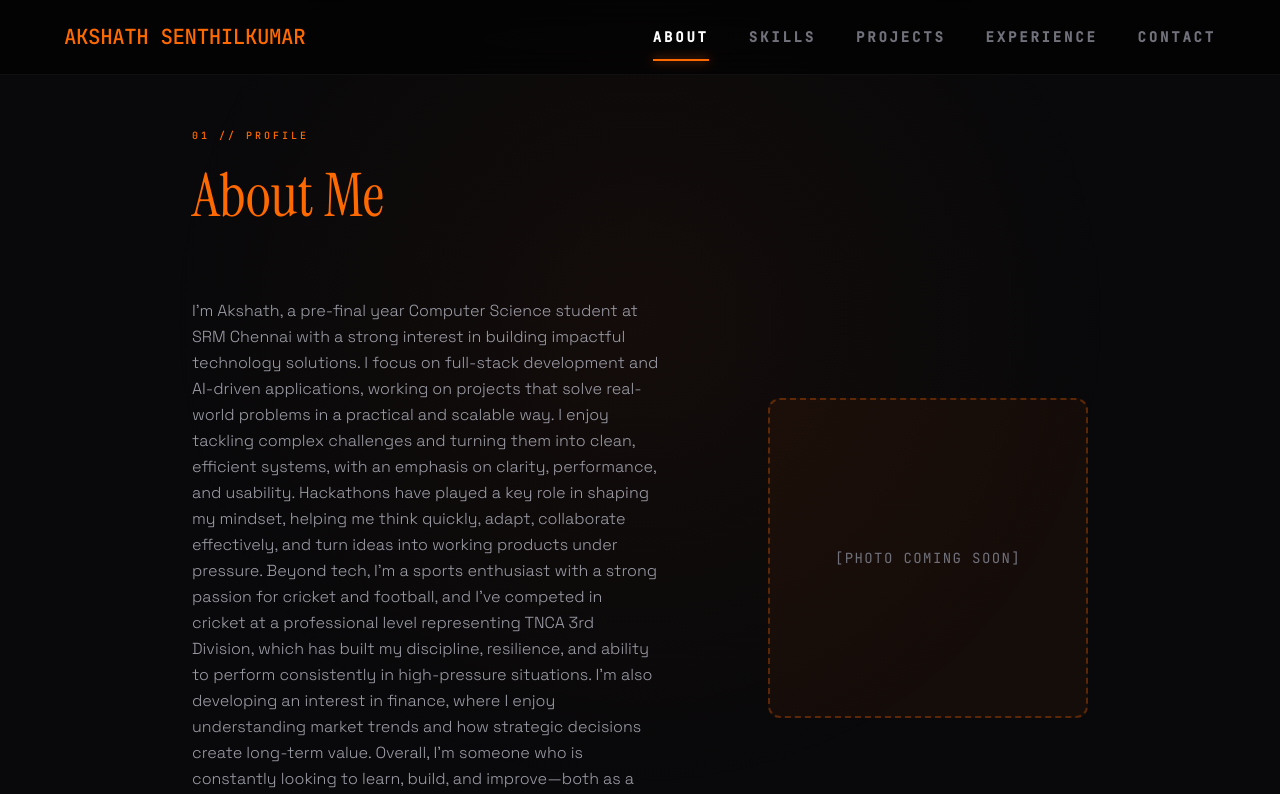
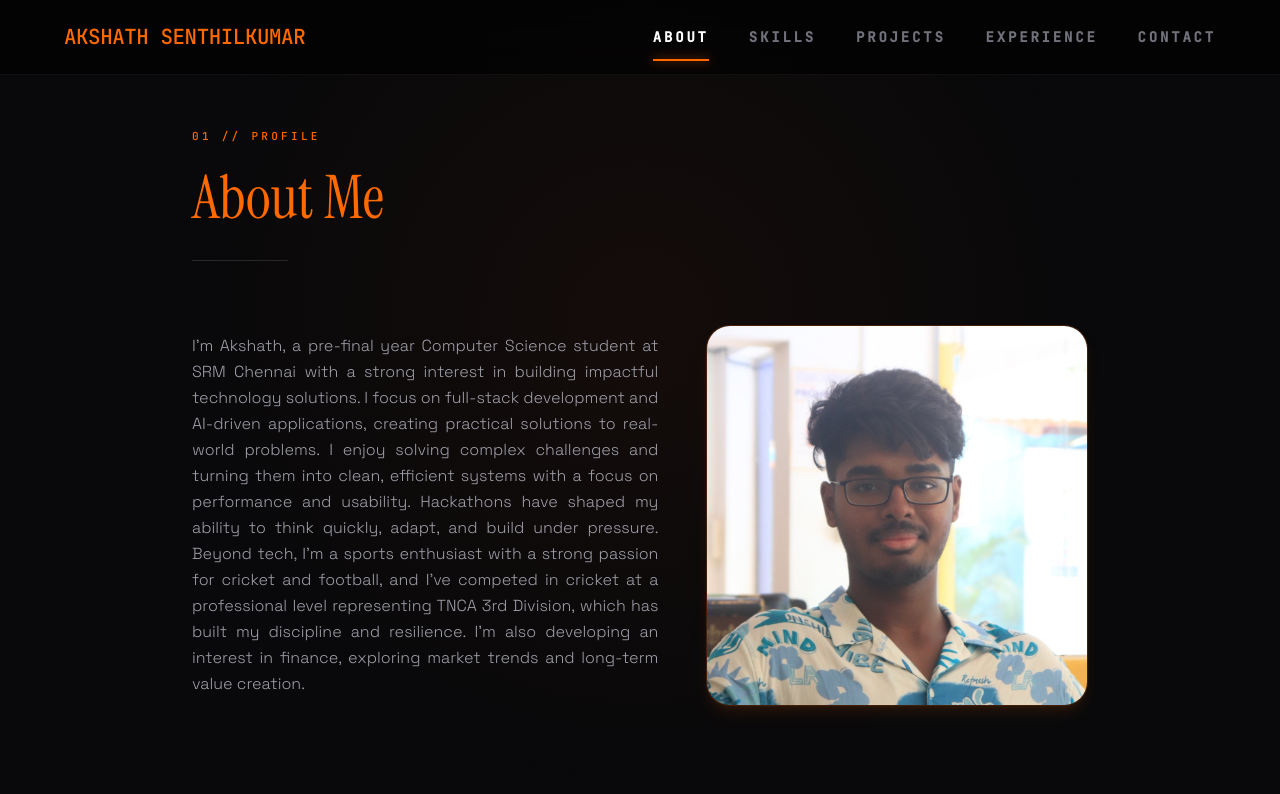
Before and after one commit to akshath-31/Akshath-Portfolio, a React (Vite) app: page /about in a window 1280 px wide. Shown: the top 794 px of the page. Built offline with nearby package versions, Linux system fonts and the light colour scheme.

Commit message:
/about para completed

```diff
--- a/src/pages/About.tsx
+++ b/src/pages/About.tsx
@@ -6,7 +6,7 @@ export default function About() {
     <div className="min-h-screen bg-zinc-950 text-white font-sans selection:bg-white selection:text-black">
       <TopNav />
 
-      <main className="pt-32 pb-24 px-8 md:px-16 max-w-5xl mx-auto flex flex-col justify-center min-h-screen relative z-10">
+      <main className="pt-32 pb-24 px-8 md:px-16 max-w-5xl mx-auto flex flex-col relative z-10">
         <motion.div
           initial={{ opacity: 0, y: 20 }}
           animate={{ opacity: 1, y: 0 }}
@@ -14,30 +14,33 @@ export default function About() {
           className="space-y-16"
         >
           {/* HEADER */}
-          <div className="space-y-4">
-            <h2 className="text-[10px] tracking-[0.3em] font-mono text-orange-500 uppercase font-medium">
+          <div className="mb-16 flex flex-col gap-4 items-start">
+            <h2 className="text-orange-500 font-mono text-[10px] md:text-[11px] tracking-[0.3em] uppercase font-medium">
               01 // Profile
             </h2>
-            <h1 className="text-4xl md:text-6xl font-display font-medium leading-tight text-orange-500">
+            <h1 className="text-4xl md:text-5xl lg:text-6xl font-display font-medium leading-tight text-orange-500">
               About Me
             </h1>
+            <div className="w-24 h-px bg-zinc-800 mt-2" />
           </div>
 
           {/* SECTION 01 — BIO + PHOTO */}
           <section className="grid grid-cols-1 md:grid-cols-[11fr_9fr] gap-12 items-center">
-            <div className="order-2 md:order-1 text-zinc-400 text-sm md:text-base leading-relaxed font-light">
+            <div className="order-2 md:order-1 text-zinc-400 text-sm md:text-base leading-relaxed font-light text-justify [text-align-last:center] md:[text-align-last:left]">
               <p>
-                I’m Akshath, a pre-final year Computer Science student at SRM Chennai with a strong interest in building impactful technology solutions. I focus on full-stack development and AI-driven applications, working on projects that solve real-world problems in a practical and scalable way. I enjoy tackling complex challenges and turning them into clean, efficient systems, with an emphasis on clarity, performance, and usability. Hackathons have played a key role in shaping my mindset, helping me think quickly, adapt, collaborate effectively, and turn ideas into working products under pressure. Beyond tech, I’m a sports enthusiast with a strong passion for cricket and football, and I’ve competed in cricket at a professional level representing TNCA 3rd Division, which has built my discipline, resilience, and ability to perform consistently in high-pressure situations. I’m also developing an interest in finance, where I enjoy understanding market trends and how strategic decisions create long-term value. Overall, I’m someone who is constantly looking to learn, build, and improve—both as a developer and as an individual.
+                I’m Akshath, a pre-final year Computer Science student at SRM Chennai with a strong interest in building impactful technology solutions. I focus on full-stack development and AI-driven applications, creating practical solutions to real-world problems. I enjoy solving complex challenges and turning them into clean, efficient systems with a focus on performance and usability. Hackathons have shaped my ability to think quickly, adapt, and build under pressure. Beyond tech, I’m a sports enthusiast with a strong passion for cricket and football, and I’ve competed in cricket at a professional level representing TNCA 3rd Division, which has built my discipline and resilience. I’m also developing an interest in finance, exploring market trends and long-term value creation.
               </p>
             </div>
             <div className="order-1 md:order-2 flex justify-center md:justify-end">
               <div
                 id="profile-photo"
-                className="w-full max-w-[320px] aspect-square rounded-xl border-2 border-dashed border-orange-500/30 flex items-center justify-center bg-orange-500/5"
+                className="w-full max-w-[420px] aspect-square rounded-[24px] overflow-hidden border border-orange-500/20 shadow-lg shadow-orange-500/10 flex items-center justify-center bg-orange-500/5"
               >
-                <span className="text-zinc-500 text-sm font-mono tracking-widest uppercase">
-                  [Photo Coming Soon]
-                </span>
+                <img
+                  src="/Aks_pic_1.JPG"
+                  alt="Akshath Senthilkumar"
+                  className="w-full h-full object-cover object-center"
+                />
               </div>
             </div>
           </section>
--- a/src/pages/Contact.tsx
+++ b/src/pages/Contact.tsx
@@ -7,18 +7,19 @@ export default function Contact() {
     <div className="min-h-screen bg-zinc-950 text-white font-sans selection:bg-white selection:text-black">
       <TopNav />
 
-      <main className="pt-32 pb-16 px-8 md:px-16 max-w-7xl mx-auto flex flex-col justify-center min-h-screen">
+      <main className="pt-32 pb-24 px-8 md:px-16 max-w-7xl mx-auto flex flex-col relative z-10">
         <motion.div
           initial={{ opacity: 0, y: 20 }}
           animate={{ opacity: 1, y: 0 }}
           transition={{ duration: 0.8, ease: [0.16, 1, 0.3, 1] }}
           className="space-y-12"
         >
-          <div className="flex flex-col gap-4 items-start">
-            <h2 className="text-[10px] tracking-[0.3em] font-mono text-orange-500 uppercase font-medium">
+          {/* HEADER */}
+          <div className="mb-16 flex flex-col gap-4 items-start">
+            <h2 className="text-orange-500 font-mono text-[10px] md:text-[11px] tracking-[0.3em] uppercase font-medium">
               05 // Connect
             </h2>
-            <h1 className="text-4xl md:text-6xl font-display font-medium leading-tight text-orange-500">
+            <h1 className="text-4xl md:text-5xl lg:text-6xl font-display font-medium leading-tight text-orange-500">
               Let's Connect
             </h1>
             <div className="w-24 h-px bg-zinc-800 mt-2" />
--- a/src/pages/Experience.tsx
+++ b/src/pages/Experience.tsx
@@ -17,18 +17,19 @@ export default function Experience() {
         <div className="absolute top-0 left-0 w-full h-full opacity-10" style={{ backgroundImage: 'radial-gradient(#ea580c 0.5px, transparent 0.5px)', backgroundSize: '40px 40px' }} />
       </div>
 
-      <main className="pt-32 pb-24 px-8 md:px-16 max-w-5xl mx-auto flex flex-col min-h-screen relative z-10 w-full">
+      <main className="pt-32 pb-24 px-8 md:px-16 max-w-5xl mx-auto flex flex-col relative z-10 w-full">
         <motion.div
           initial={{ opacity: 0, y: 20 }}
           animate={{ opacity: 1, y: 0 }}
           transition={{ duration: 0.8, ease: [0.16, 1, 0.3, 1] }}
           className="w-full"
         >
-          <div className="flex flex-col gap-4 items-start mb-20">
-            <h2 className="text-[10px] tracking-[0.3em] font-mono text-[#e85d04] uppercase font-medium">
+          {/* HEADER */}
+          <div className="mb-16 flex flex-col gap-4 items-start">
+            <h2 className="text-orange-500 font-mono text-[10px] md:text-[11px] tracking-[0.3em] uppercase font-medium">
               04 // Timeline
             </h2>
-            <h1 className="text-4xl md:text-6xl font-display font-medium leading-tight text-[#e85d04]">
+            <h1 className="text-4xl md:text-5xl lg:text-6xl font-display font-medium leading-tight text-orange-500">
               Experience
             </h1>
             <div className="w-24 h-px bg-zinc-800 mt-2" />
--- a/src/pages/Projects.tsx
+++ b/src/pages/Projects.tsx
@@ -62,10 +62,10 @@ export default function Projects() {
     <div className="min-h-screen w-full bg-[#0a0a0a] text-white font-sans selection:bg-white selection:text-black">
       <TopNav />
 
-      <div className="pt-32 pb-24 px-8 md:px-16 max-w-[1400px] mx-auto">
+      <main className="pt-32 pb-24 px-8 md:px-16 max-w-[1400px] mx-auto w-full flex flex-col relative z-10">
         {/* Header section */}
         <div className="mb-16 flex flex-col gap-4 items-start">
-          <h2 className="text-[#e85d04] font-mono text-[11px] tracking-[3px] uppercase">
+          <h2 className="text-orange-500 font-mono text-[10px] md:text-[11px] tracking-[0.3em] uppercase font-medium">
             03 // PORTFOLIO
           </h2>
           <h1 className="text-4xl md:text-5xl lg:text-6xl font-display font-medium leading-tight text-orange-500">
@@ -115,7 +115,7 @@ export default function Projects() {
             </div>
           ))}
         </div>
-      </div>
+      </main>
     </div>
   );
 }
--- a/src/pages/Skills.tsx
+++ b/src/pages/Skills.tsx
@@ -43,11 +43,11 @@ export default function Skills() {
         <div className="absolute top-0 left-0 w-full h-full opacity-10" style={{ backgroundImage: 'radial-gradient(#ea580c 0.5px, transparent 0.5px)', backgroundSize: '40px 40px' }} />
       </div>
 
-      <main className="pt-32 pb-24 max-w-[100rem] mx-auto w-full z-10 grow relative px-6 md:px-12 lg:px-16 flex flex-col">
+      <main className="pt-32 pb-24 px-8 md:px-16 max-w-[100rem] mx-auto w-full flex flex-col relative z-10">
 
         {/* Top Header Section */}
-        <div className="w-full mb-12 flex flex-col items-start gap-4">
-          <h2 className="text-[11px] tracking-[0.3em] font-mono text-orange-500 uppercase font-medium">
+        <div className="mb-16 flex flex-col gap-4 items-start">
+          <h2 className="text-orange-500 font-mono text-[10px] md:text-[11px] tracking-[0.3em] uppercase font-medium">
             02 // Technical
           </h2>
           <h1 className="text-4xl md:text-5xl lg:text-6xl font-display font-medium leading-tight text-orange-500">
```
Also changed, not shown: Aks_pic_1.JPG (added), public/Aks_pic_1.JPG (added).
